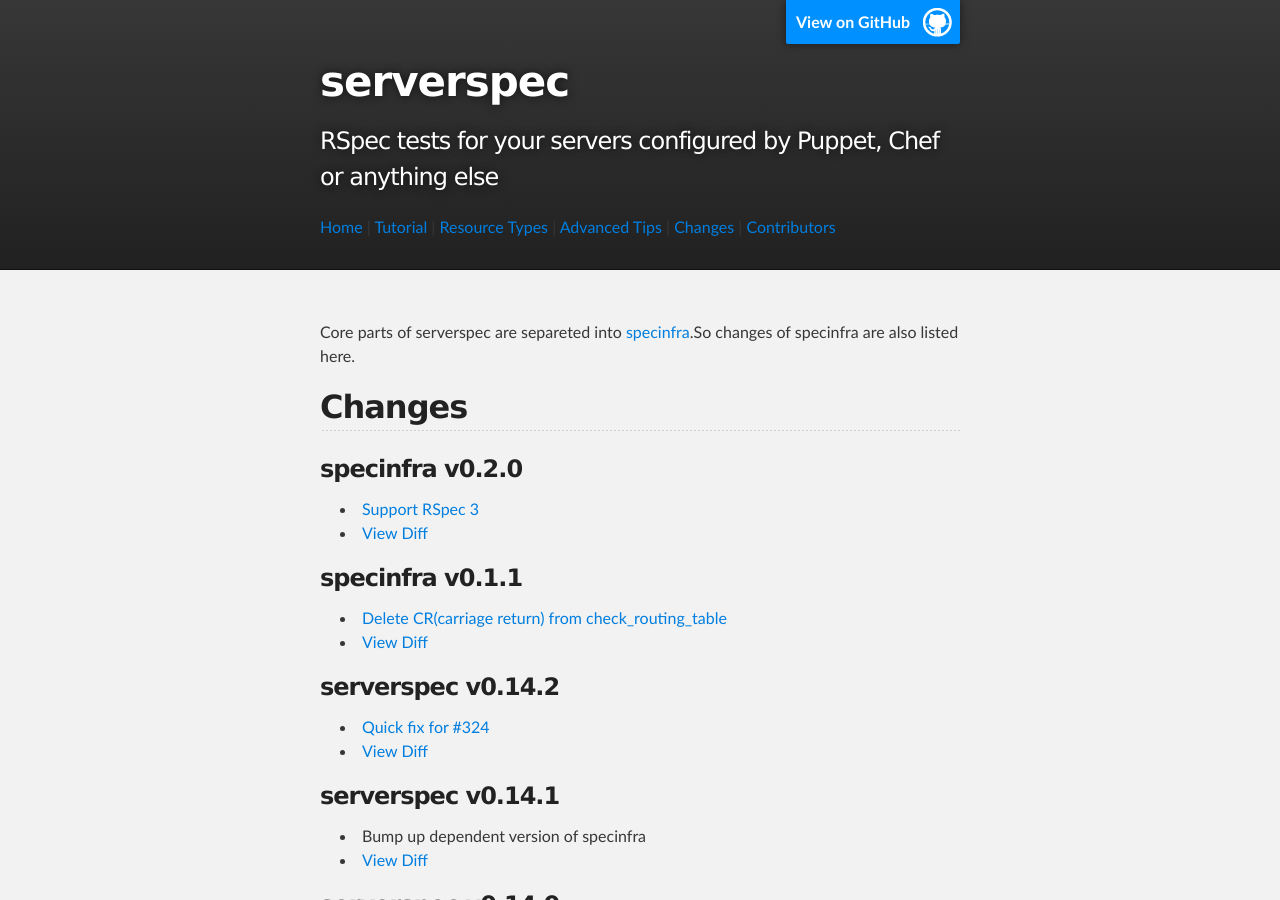
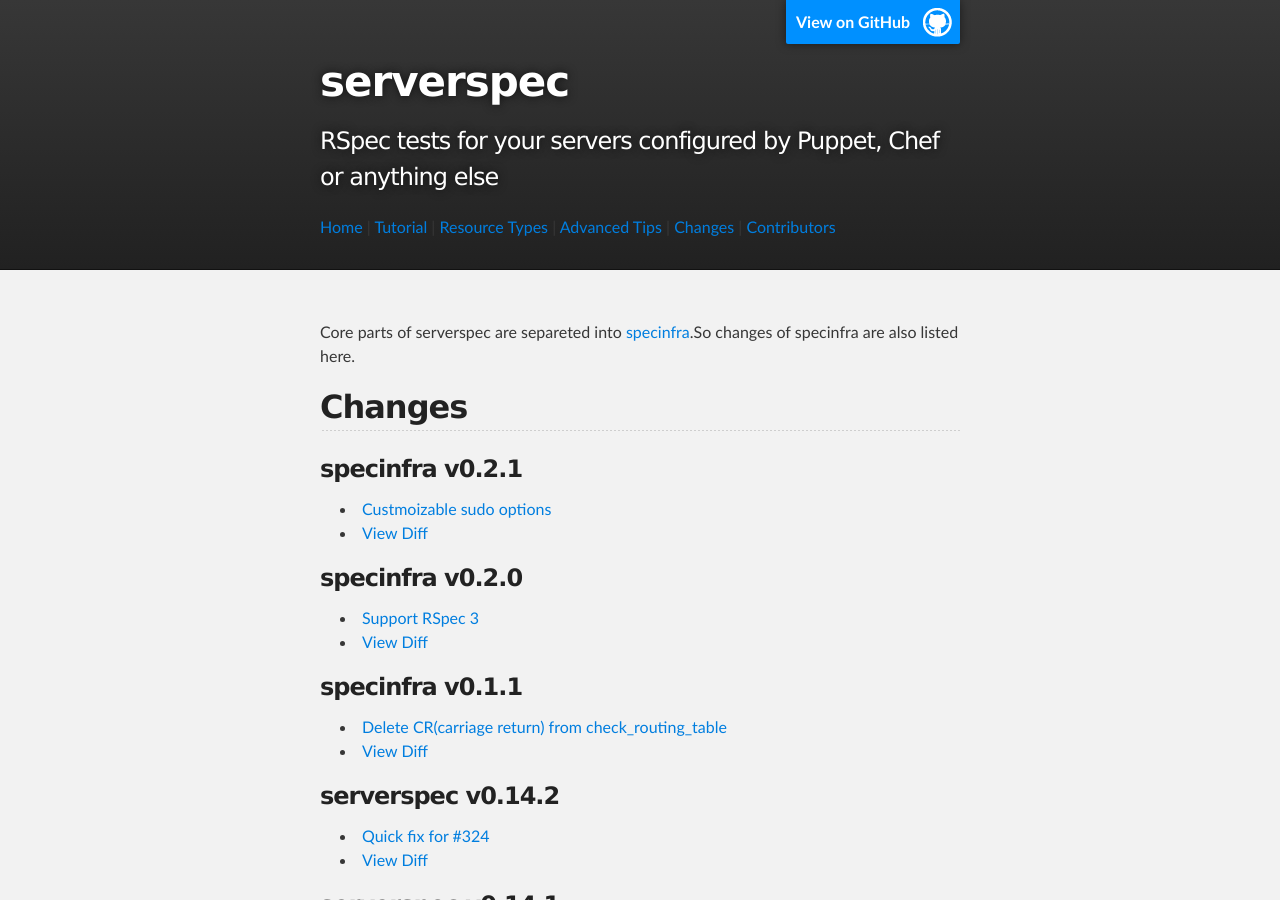
Before and after one commit to serverspec/serverspec.github.io, a Jekyll site: the page built from changes.md, in a window 1280 px wide and 900 px high. Built offline with Jekyll 4.4.1, drawn with Linux system fonts in a browser that asks for light colours; Markdown is read by kramdown in place of the engine named in the settings.

Commit message:
Add changes of specinfra v0.2.1

```diff
--- a/changes.md
+++ b/changes.md
@@ -6,6 +6,11 @@ title: Changes
 Core parts of serverspec are separeted into [specinfra](https://github.com/serverspec/specinfra).So changes of specinfra are also listed here.
 
 ## Changes
+
+### specinfra v0.2.1
+
+ * [Custmoizable sudo options](https://github.com/serverspec/specinfra/pull/31)
+ * [View Diff](https://github.com/serverspec/specinfra/compare/v0.2.0...v0.2.1)
 
 ### specinfra v0.2.0
 
```
